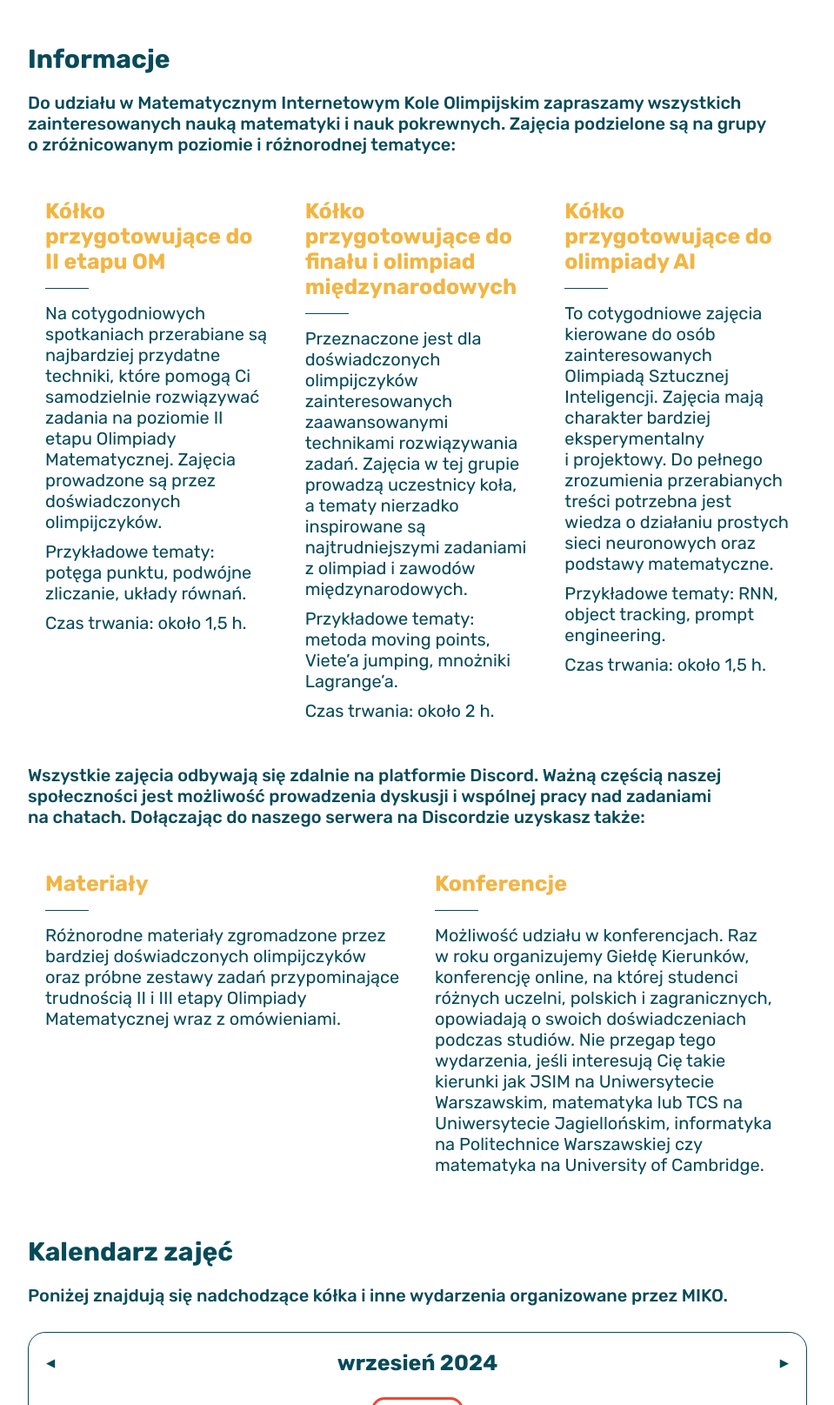
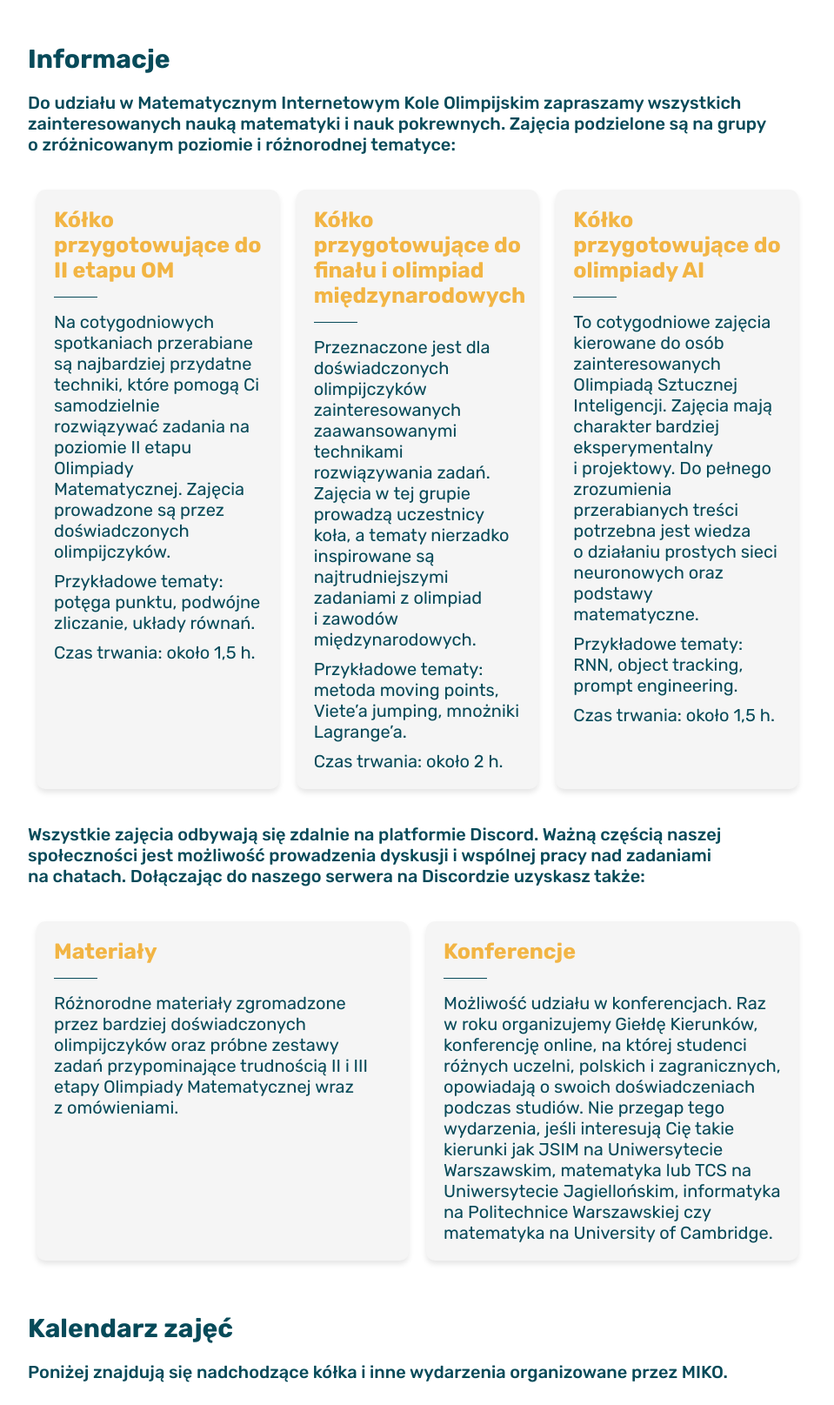
Before and after one commit to tymowskyy/MIKOsite, a Django app: page /kolo/ in a window 1280 px wide. Shown: the part 80-1695 px from the top of the page at 87% size, without its empty margins (160-1119 px from the left). Run offline with Django 5.2, Linux system fonts and the light colour scheme; data that the repository does not hold is empty.

Commit message:
Standardize tiles between kolo and info pages

```diff
--- a/mikosite/static/informacje.css
+++ b/mikosite/static/informacje.css
@@ -402,7 +402,7 @@ hr
   }
 }
 
-@media (max-width: 1000px) {
+@media (max-width: 1250px) {
   .levels {
       flex-direction: column; /* Stack columns vertically on small screens */
       padding: 0; /* Remove padding to make it fit better on small screens */
@@ -421,8 +421,16 @@ hr
 .column {
   flex: 1;
   text-align: left;
-  border-radius: 20px;
   padding: 20px 20px;
+  margin: 10px;
+
+
+  background-color: #f5f5f5;
+  border-radius: 10px;
+  box-shadow: 0 4px 6px rgba(0, 0, 0, 0.1);
+  overflow: hidden;
+  text-align: left;
+  transition: transform 0.3s ease;
 }
 
 .column h3
```
